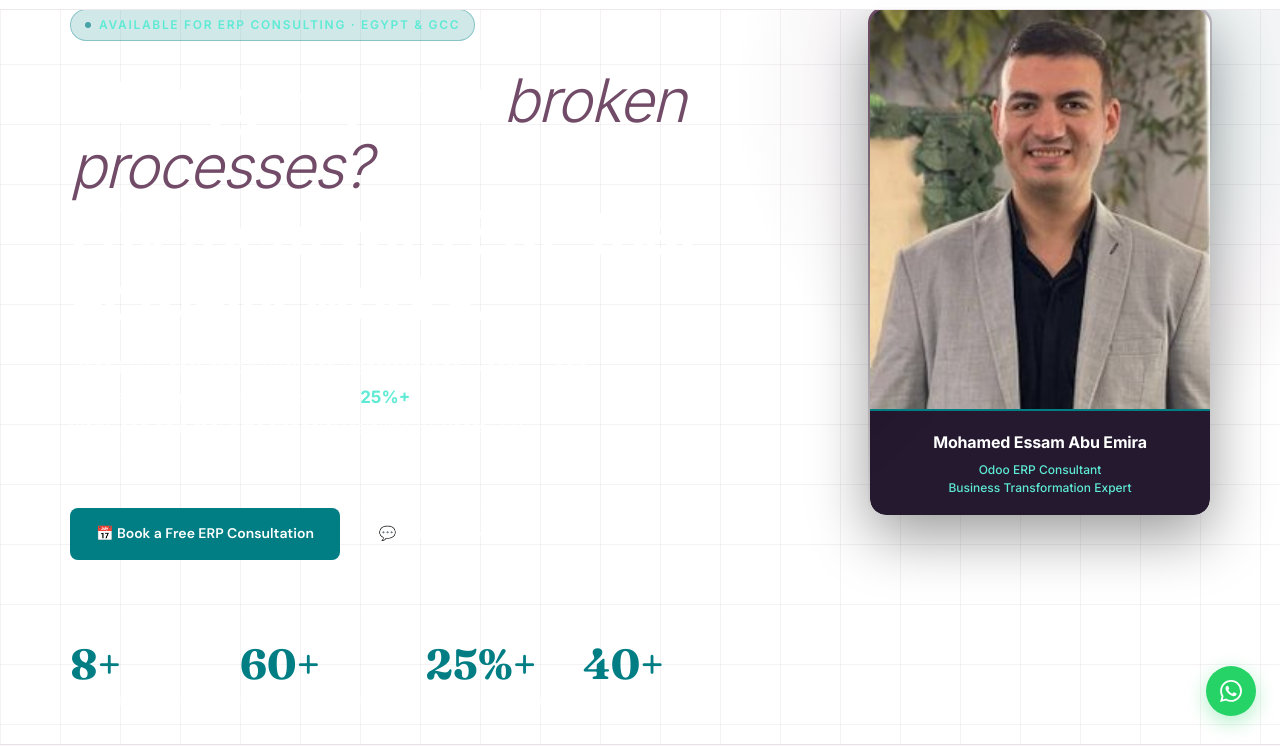
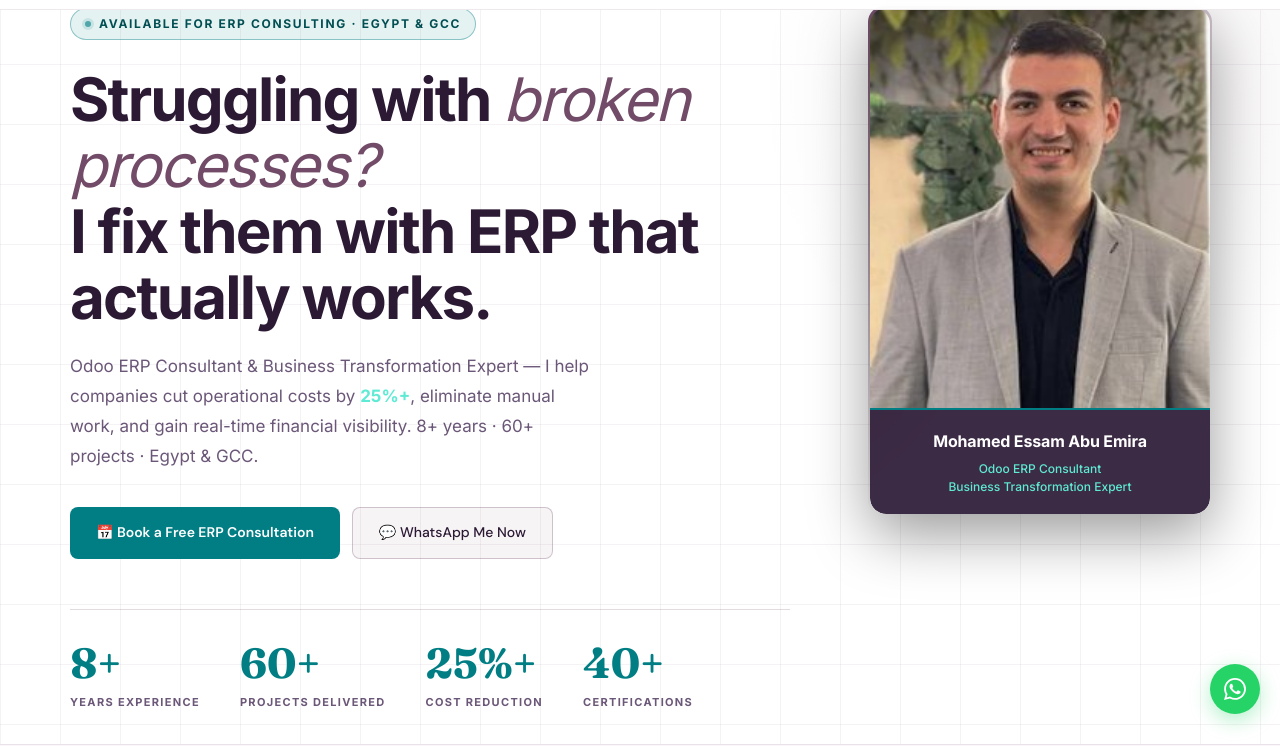
Before and after one commit to mohamedabuemira/abuemira-portfolio, a plain HTML site: page index.html in a window 1280 px wide. Shown: the part 56-802 px from the top of the page. Drawn offline with Linux system fonts and the light colour scheme.

Commit message:
Update index.html

```diff
--- a/index.html
+++ b/index.html
@@ -215,7 +215,7 @@
   font-weight: 700; color: #fff;
   letter-spacing: -.03em; line-height: 1.1; margin-bottom: 22px;
 }
-.hero-title em { font-style: italic; color: var(--gold); font-weight: 300; }
+.hero-title em { font-style: italic; color: var(--gold); font-weight: 300; opacity: 1 !important; }
 .hero-sub {
   font-size: 17px; color: rgba(255,255,255,.72);
   max-width: 520px; line-height: 1.75; margin-bottom: 36px;
@@ -650,7 +650,7 @@
    FLOATING BUTTONS
    ═══════════════════════════════════════════════ */
 #scrollTop {
-  position: fixed; bottom: 86px; right: 24px;
+  position: fixed; bottom: 90px; right: 20px;
   width: 44px; height: 44px; border-radius: 50%;
   background: var(--bg-3); color: var(--gold); border: 1px solid rgba(113,75,103,.3);
   font-size: 17px; cursor: pointer;
@@ -815,8 +815,8 @@
 /* LIGHT hero text */
 [data-theme="light"] .hero .hero-eyebrow { color: #017E84; background: rgba(1,126,132,.1); border-color: rgba(1,126,132,.25); }
 [data-theme="light"] .hero .eyebrow-dot  { background: #017E84; }
-[data-theme="light"] .hero .hero-title   { color: var(--text); }
-[data-theme="light"] .hero .hero-title em { color: #714B67; }
+[data-theme="light"] .hero .hero-title   { color: #2C1A35; }
+[data-theme="light"] .hero .hero-title em { color: #714B67; font-style: italic; opacity: 1; }
 [data-theme="light"] .hero .hero-sub     { color: var(--text-2); }
 [data-theme="light"] .hero .hero-sub strong { color: #017E84; }
 [data-theme="light"] .hero .btn-ghost    { color: var(--text-2); border-color: var(--border); }
@@ -854,6 +854,98 @@
   .hero-photo-card { width: 100% !important; max-width: 320px !important; margin: 0 auto !important; }
   .hero .stat-n { font-size: 32px !important; }
 }
+
+
+/* ── LIGHT MODE HERO: fix italic/em visibility ── */
+[data-theme="light"] .hero-title em {
+  color: #714B67 !important;
+  opacity: 1 !important;
+  font-weight: 400 !important;
+}
+[data-theme="light"] .hero-title {
+  color: #2C1A35 !important;
+}
+/* Sub text darker in light */
+[data-theme="light"] .hero .hero-sub {
+  color: #6B5778 !important;
+}
+/* Hero photo — fix image not showing (z-index / overflow issue) */
+.hero-photo-card { position: relative; z-index: 2; }
+.hero-photo-card > div { overflow: hidden !important; border-radius: 16px !important; }
+.hero-photo-card img {
+  width: 100% !important;
+  height: 400px !important;
+  object-fit: cover !important;
+  object-position: center top !important;
+  display: block !important;
+  position: relative !important;
+  z-index: 1 !important;
+}
+/* WhatsApp ghost btn fix in light */
+[data-theme="light"] .hero .btn-ghost {
+  color: #2C1A35 !important;
+  border-color: rgba(113,75,103,.3) !important;
+  background: rgba(113,75,103,.06) !important;
+}
+[data-theme="light"] .hero .btn-ghost:hover {
+  background: rgba(113,75,103,.12) !important;
+  border-color: #714B67 !important;
+  color: #714B67 !important;
+}
+/* Stats labels in light */
+[data-theme="light"] .hero .stat-l {
+  color: #6B5778 !important;
+  font-weight: 700 !important;
+}
+/* Hero border top in light */
+[data-theme="light"] .hero .hero-stats {
+  border-top-color: rgba(113,75,103,.2) !important;
+}
+
+
+/* ── Photo badge: light mode ── */
+[data-theme="light"] .hero-photo-card > div > div:last-child {
+  background: rgba(44,26,53,.92) !important;
+}
+/* Hero glow: theme aware */
+[data-theme="light"] .hero-glow {
+  background: radial-gradient(circle, rgba(113,75,103,.08) 0%, transparent 65%) !important;
+}
+
+
+/* ── EYEBROW: visible in both themes ── */
+[data-theme="light"] .hero-eyebrow {
+  color: #014f53 !important;
+  background: rgba(1,126,132,.1) !important;
+  border: 1.5px solid rgba(1,126,132,.4) !important;
+  font-weight: 700 !important;
+}
+[data-theme="light"] .hero-eyebrow .eyebrow-dot {
+  background: #017E84 !important;
+  box-shadow: 0 0 0 3px rgba(1,126,132,.2) !important;
+}
+[data-theme="dark"] .hero-eyebrow {
+  color: #5eead4 !important;
+  background: rgba(1,126,132,.15) !important;
+  border: 1.5px solid rgba(1,126,132,.35) !important;
+}
+
+/* ── STAT COUNTER: smooth count-up animation ── */
+.stat-n {
+  transition: none;
+  display: inline-block;
+}
+/* Easing for count animation feel */
+@keyframes statPop {
+  0%   { transform: scale(1); }
+  50%  { transform: scale(1.08); }
+  100% { transform: scale(1); }
+}
+.stat-n.done { animation: statPop .3s ease; }
+
+/* ── Fix scrollTop button not overlapping stats ── */
+#scrollTop { bottom: 92px !important; right: 20px !important; }
+#waFloat   { bottom: 30px !important; right: 20px !important; }
 
 </style>
 </head>
@@ -907,7 +999,7 @@
     <div class="hero-photo-card fu" style="transition-delay:.18s;align-self:flex-start;width:340px;flex-shrink:0;">
       <div style="border-radius:16px;overflow:hidden;position:relative;box-shadow:0 20px 60px rgba(0,0,0,.4);">
         <img src="./assets/img/abu-emira.jpg" alt="Mohamed Essam Abu Emira" style="width:100%;height:400px;object-fit:cover;object-position:center top;display:block;">
-        <div style="position:static;background:rgba(20,8,32,.93);backdrop-filter:blur(12px);padding:18px 20px;border-top:2px solid #017E84;text-align:center;">
+        <div style="position:static;background:var(--bg-alt,rgba(20,8,32,.93));backdrop-filter:blur(12px);padding:18px 20px;border-top:2px solid #017E84;text-align:center;">
           <div style="font-family:'Inter',sans-serif;font-size:16px;color:#fff;font-weight:700;letter-spacing:-.01em;">Mohamed Essam Abu Emira</div>
           <div style="font-size:12px;color:#5eead4;margin-top:5px;font-weight:500;line-height:1.5;">Odoo ERP Consultant<br>Business Transformation Expert</div>
         </div>
@@ -1790,23 +1882,41 @@
   obs.observe(bar);
 });
 
-/* ── STAT COUNTER with fallback ── */
+/* ── STAT COUNTER: animates from 0 on page load ── */
+function animateCounter(el) {
+  const target = parseInt(el.dataset.target);
+  const suffix = el.dataset.target === '25' ? '%+' : '+';
+  el.textContent = '0' + suffix; // start from 0
+  let cur = 0;
+  const duration = 1800; // ms
+  const steps = 60;
+  const increment = target / steps;
+  const interval = duration / steps;
+  const t = setInterval(() => {
+    cur = Math.min(cur + increment, target);
+    el.textContent = Math.floor(cur) + suffix;
+    if (cur >= target) {
+      el.textContent = target + suffix;
+      el.classList.add('done');
+      clearInterval(t);
+    }
+  }, interval);
+}
+
 const cntObs = new IntersectionObserver(entries => {
   entries.forEach(e => {
     if (!e.isIntersecting) return;
-    const el = e.target;
-    const target = parseInt(el.dataset.target);
-    const suffix = el.dataset.target === '25' ? '%+' : '+';
-    let cur = 0; const step = Math.ceil(target / 45);
-    const t = setInterval(() => {
-      cur = Math.min(cur + step, target);
-      el.textContent = cur + suffix;
-      if (cur >= target) clearInterval(t);
-    }, 28);
-    cntObs.unobserve(el);
+    animateCounter(e.target);
+    cntObs.unobserve(e.target);
   });
-}, { threshold: 0.4 });
-document.querySelectorAll('[data-target]').forEach(el => cntObs.observe(el));
+}, { threshold: 0.5 });
+document.querySelectorAll('[data-target]').forEach(el => {
+  // Set initial display to target value as fallback
+  const target = parseInt(el.dataset.target);
+  const suffix = el.dataset.target === '25' ? '%+' : '+';
+  el.textContent = target + suffix;
+  cntObs.observe(el);
+});
 
 /* ── PROJECT FILTER ── */
 document.getElementById('filterRow').addEventListener('click', e => {
```
